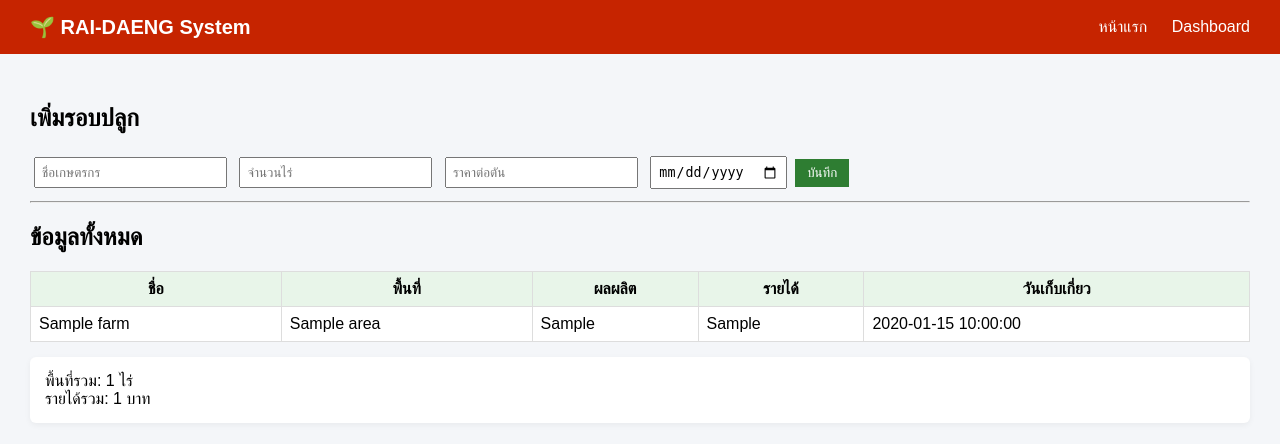
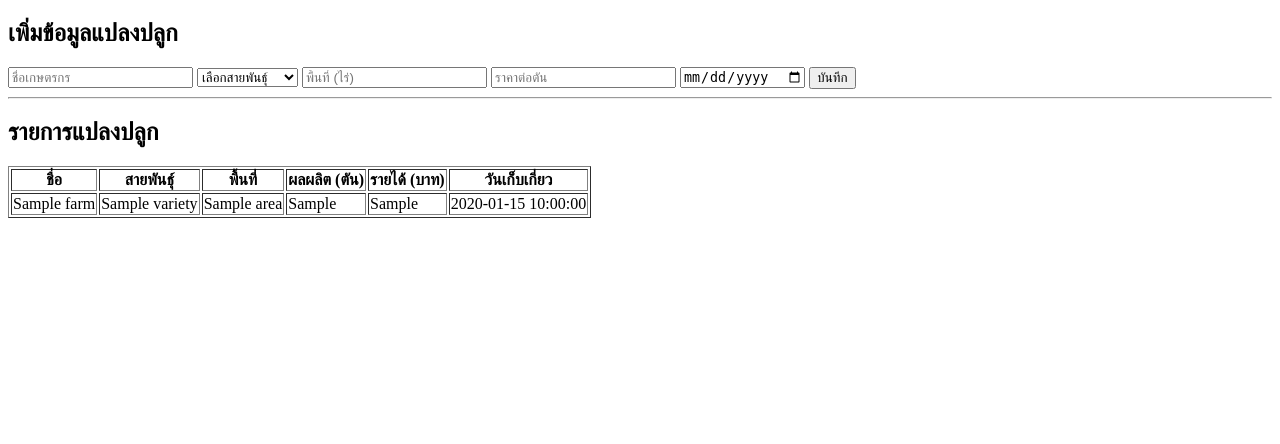
Before and after one commit to hartgg/farm-system, a FastAPI app: template templates/index.html in a window 1280 px wide. Shown: the top 444 px of the page. Run offline with FastAPI, Linux system fonts and the light colour scheme; the template is opened without the code that fills it: most values are stand-ins (such as "Sample title", 1, 10 or a date in 2020).

Commit message:
final add

```diff
--- a/main.py
+++ b/main.py
@@ -1,68 +1,74 @@
-from fastapi import FastAPI, Request, Form
+from fastapi import FastAPI, Request, Form, Depends
 from fastapi.responses import HTMLResponse, RedirectResponse
+from fastapi.staticfiles import StaticFiles
 from fastapi.templating import Jinja2Templates
-from sqlalchemy import create_engine, Column, Integer, Float, Date, String
-from sqlalchemy.orm import sessionmaker, declarative_base
+from sqlmodel import SQLModel, Field, Session, create_engine, select
 from datetime import date, timedelta
-import os
+from typing import Optional
+
+DATABASE_URL = "postgresql://user:password@host:port/dbname"  # ใส่ของจริงใน Render
+
+engine = create_engine(DATABASE_URL, echo=True)
 
 app = FastAPI()
 templates = Jinja2Templates(directory="templates")
 
-DATABASE_URL = os.getenv("DATABASE_URL")
-engine = create_engine(DATABASE_URL)
-SessionLocal = sessionmaker(bind=engine)
-Base = declarative_base()
+# --------------------
+# MODEL
+# --------------------
+class Farm(SQLModel, table=True):
+    id: Optional[int] = Field(default=None, primary_key=True)
+    farmer_name: str
+    variety: str
+    area: float
+    price_per_ton: float
+    expected_yield: float
+    expected_income: float
+    plant_date: date
+    harvest_date: date
 
-# ================= MODEL =================
-class Farm(Base):
-    __tablename__ = "farms"
 
-    id = Column(Integer, primary_key=True, index=True)
-    farmer_name = Column(String)
-    area = Column(Float)
-    price_per_ton = Column(Float)
-    expected_yield = Column(Float)
-    expected_income = Column(Float)
-    plant_date = Column(Date)
-    harvest_date = Column(Date)
+def get_session():
+    with Session(engine) as session:
+        yield session
 
-Base.metadata.create_all(bind=engine)
 
-# ================= HOME =================
+@app.on_event("startup")
+def on_startup():
+    SQLModel.metadata.create_all(engine)
+
+
+# --------------------
+# ROUTE แสดงหน้า
+# --------------------
 @app.get("/", response_class=HTMLResponse)
-def home(request: Request):
-    db = SessionLocal()
-    farms = db.query(Farm).all()
-
-    total_area = sum(f.area for f in farms)
-    total_income = sum(f.expected_income for f in farms)
-
-    db.close()
-
+def home(request: Request, session: Session = Depends(get_session)):
+    farms = session.exec(select(Farm)).all()
     return templates.TemplateResponse("index.html", {
         "request": request,
-        "farms": farms,
-        "total_area": total_area,
-        "total_income": total_income
+        "farms": farms
     })
 
-# ================= ADD =================
+
+# --------------------
+# ROUTE เพิ่มข้อมูล
+# --------------------
 @app.post("/add")
-def add(
+def add_farm(
     farmer_name: str = Form(...),
+    variety: str = Form(...),
     area: float = Form(...),
     price_per_ton: float = Form(...),
-    plant_date: date = Form(...)
+    plant_date: date = Form(...),
+    session: Session = Depends(get_session)
 ):
-    db = SessionLocal()
-
-    expected_yield = area * 1.5
+    expected_yield = area * 1.5        # สมมุติ 3 ตันต่อไร่
     expected_income = expected_yield * price_per_ton
     harvest_date = plant_date + timedelta(days=90)
 
     farm = Farm(
         farmer_name=farmer_name,
+        variety=variety,
         area=area,
         price_per_ton=price_per_ton,
         expected_yield=expected_yield,
@@ -71,36 +77,7 @@ def add(
         harvest_date=harvest_date
     )
 
-    db.add(farm)
-    db.commit()
-    db.close()
+    session.add(farm)
+    session.commit()
 
     return RedirectResponse("/", status_code=303)
-
-# ================= DASHBOARD =================
-@app.get("/dashboard", response_class=HTMLResponse)
-def dashboard(request: Request, month: int = None):
-    db = SessionLocal()
-    farms = db.query(Farm).all()
-
-    total_area = sum(f.area for f in farms)
-    total_yield = sum(f.expected_yield for f in farms)
-    total_income = sum(f.expected_income for f in farms)
-
-    # ===== คำนวณพื้นที่ที่จะขุดในเดือนที่เลือก =====
-    harvest_area_month = 0
-    if month:
-        harvest_area_month = sum(
-            f.area for f in farms if f.harvest_date.month == month
-        )
-
-    db.close()
-
-    return templates.TemplateResponse("dashboard.html", {
-        "request": request,
-        "total_area": total_area,
-        "total_yield": total_yield,
-        "total_income": total_income,
-        "harvest_area_month": harvest_area_month,
-        "selected_month": month
-    })
--- a/templates/index.html
+++ b/templates/index.html
@@ -1,43 +1,57 @@
-{% extends "base.html" %}
-{% block content %}
+<!DOCTYPE html>
+<html>
+<head>
+    <title>ระบบจัดการสวน</title>
+</head>
+<body>
 
-<h2>เพิ่มรอบปลูก</h2>
+<h2>เพิ่มข้อมูลแปลงปลูก</h2>
 
-<form action="/add" method="post">
+<form method="post" action="/add">
     <input type="text" name="farmer_name" placeholder="ชื่อเกษตรกร" required>
-    <input type="number" step="0.1" name="area" placeholder="จำนวนไร่" required>
-    <input type="number" step="0.1" name="price_per_ton" placeholder="ราคาต่อตัน" required>
+
+    <select name="variety" required>
+        <option value="">เลือกสายพันธุ์</option>
+        <option value="Atlantic">Atlantic</option>
+        <option value="Spunta">Spunta</option>
+        <option value="Granola">Granola</option>
+        <option value="Lady Rosetta">Lady Rosetta</option>
+        <option value="Kennebec">Kennebec</option>
+    </select>
+
+    <input type="number" step="0.01" name="area" placeholder="พื้นที่ (ไร่)" required>
+    <input type="number" step="0.01" name="price_per_ton" placeholder="ราคาต่อตัน" required>
     <input type="date" name="plant_date" required>
+
     <button type="submit">บันทึก</button>
 </form>
 
 <hr>
 
-<h2>ข้อมูลทั้งหมด</h2>
+<h2>รายการแปลงปลูก</h2>
 
-<table>
+<table border="1">
 <tr>
     <th>ชื่อ</th>
+    <th>สายพันธุ์</th>
     <th>พื้นที่</th>
-<th>ผลผลิต</th>
-<th>รายได้</th>
+    <th>ผลผลิต (ตัน)</th>
+    <th>รายได้ (บาท)</th>
     <th>วันเก็บเกี่ยว</th>
 </tr>
 
 {% for farm in farms %}
 <tr>
     <td>{{ farm.farmer_name }}</td>
+    <td>{{ farm.variety }}</td>
     <td>{{ farm.area }}</td>
     <td>{{ farm.expected_yield }}</td>
     <td>{{ farm.expected_income }}</td>
     <td>{{ farm.harvest_date }}</td>
 </tr>
 {% endfor %}
+
 </table>
 
-<div class="card">
-พื้นที่รวม: {{ total_area }} ไร่<br>
-รายได้รวม: {{ total_income }} บาท
-</div>
-
-{% endblock %}
+</body>
+</html>
```
Lines whose indentation alone changed are shown as unchanged.
